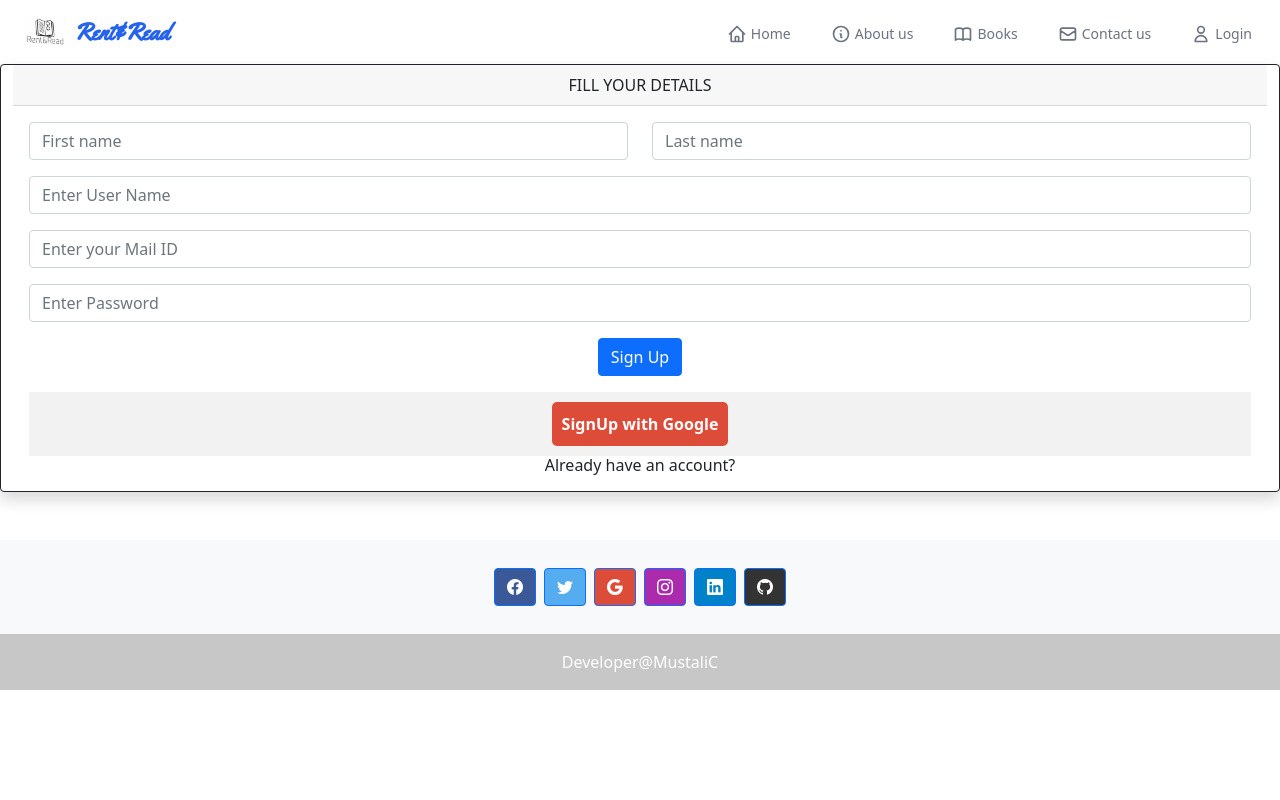
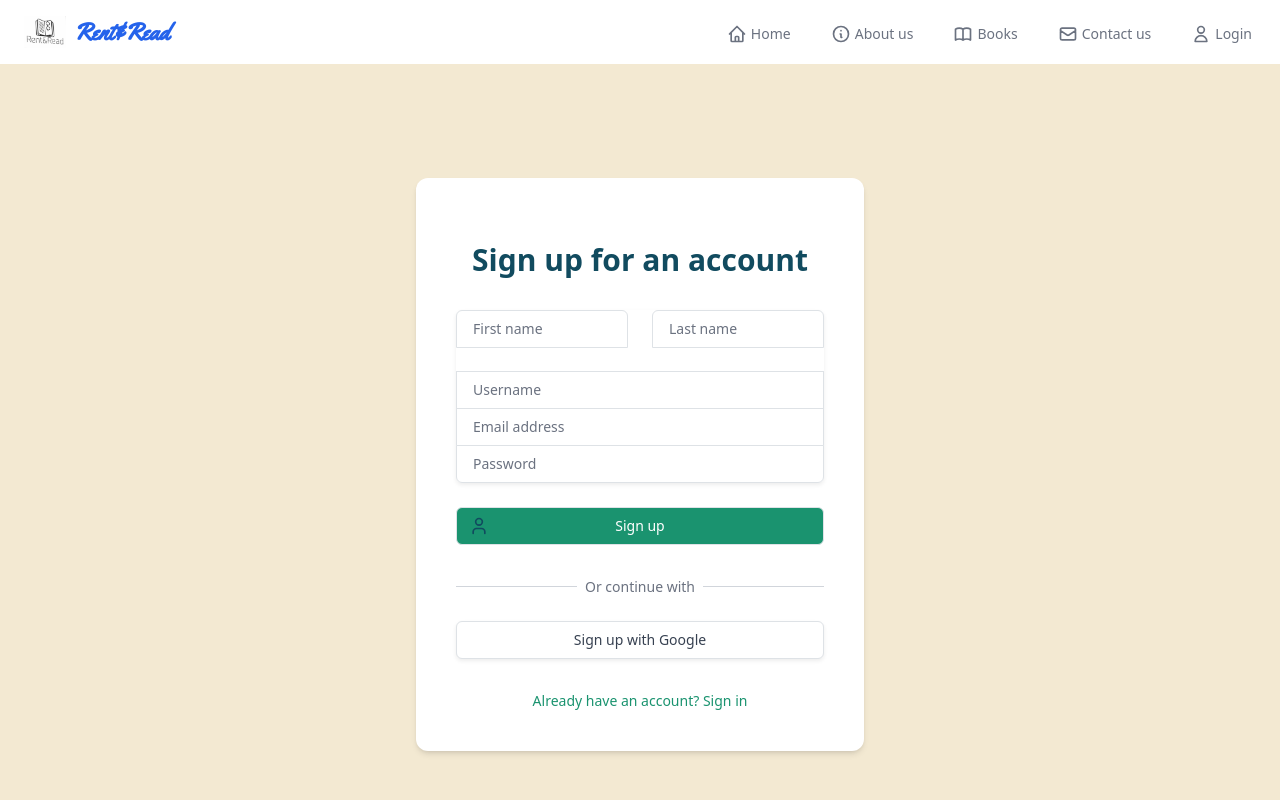
Before and after one commit to mustali17/BookRentalService, a React (Create React App) app: page /signup in a window 1280 px wide. Shown: the top 800 px of the page. Built offline with nearby package versions, Linux system fonts and the light colour scheme.

Commit message:
signin and signup page redisgned

```diff
--- a/src/components/Signin.js
+++ b/src/components/Signin.js
@@ -1,31 +1,27 @@
 import React, { useState } from "react";
-import { useNavigate } from "react-router";
-import { Link } from "react-router-dom";
+import { useNavigate, Link } from "react-router-dom";
 import { ToastContainer, toast } from "react-toastify";
 import "react-toastify/dist/ReactToastify.css";
+import { motion } from "framer-motion";
+import { Mail, Lock } from "lucide-react";
 
-export default function Signin() {
+export default function SignIn() {
   const [email, setEmail] = useState("");
   const [password, setPassword] = useState("");
   const navigate = useNavigate();
 
-  async function onSignin(e) {
+  const onSignin = async (e) => {
     e.preventDefault();
-    const response = await fetch(
-      "https://rentandread.onrender.com/api/user/signin",
-      {
+    try {
+      const response = await fetch("https://rentandread.onrender.com/api/user/signin", {
         method: "POST",
         headers: {
           "Content-Type": "application/json",
         },
-        body: JSON.stringify({
-          email,
-          password,
-        }),
-      }
-    )
-      .then((res) => res.json())
-      .then((data) => {
+        body: JSON.stringify({ email, password }),
+      });
+
+      const data = await response.json();
       if (data.error) {
         toast.error(data.error);
       } else {
@@ -36,56 +32,77 @@ export default function Signin() {
         navigate("/books");
         window.location.reload();
       }
-      });
+    } catch (error) {
+      toast.error("An error occurred. Please try again.");
     }
+  };
 
   return (
+    <div className="min-h-screen bg-[#F3E9D2] flex items-center justify-center py-12 px-4 sm:px-6 lg:px-8">
+      <motion.div
+        initial={{ opacity: 0, y: 20 }}
+        animate={{ opacity: 1, y: 0 }}
+        transition={{ duration: 0.5 }}
+        className="max-w-md w-full space-y-8 bg-white p-10 rounded-xl shadow-md"
+      >
         <div>
-      <div
-        className="container text-center card border-dark shadow"
-        style={{ width: "25rem" }}
-      >
-        <div className="card-header">SIGN IN</div>
-        <div className="card-body">
-          <form onSubmit={onSignin}>
-            <div className="mb-3 form-group">
+          <h2 className="mt-6 text-center text-3xl font-extrabold text-[#114B5F]">Sign in to your account</h2>
+        </div>
+        <form className="mt-8 space-y-6" onSubmit={onSignin}>
+          <input type="hidden" name="remember" value="true" />
+          <div className="rounded-md shadow-sm -space-y-px">
+            <div>
+              <label htmlFor="email-address" className="sr-only">Email address</label>
               <input
-                type="text"
-                className="form-control"
-                id="email"
-                placeholder="Enter Your Email"
-                onChange={function changename(event) {
-                  setEmail(event.target.value);
-                }}
+                id="email-address"
+                name="email"
+                type="email"
+                autoComplete="email"
+                required
+                className="appearance-none rounded-none relative block w-full px-3 py-2 border border-gray-300 placeholder-gray-500 text-gray-900 rounded-t-md focus:outline-none focus:ring-[#1A936F] focus:border-[#1A936F] focus:z-10 sm:text-sm"
+                placeholder="Email address"
                 value={email}
+                onChange={(e) => setEmail(e.target.value)}
               />
             </div>
-            <div className="mb-3 form-group">
+            <div>
+              <label htmlFor="password" className="sr-only">Password</label>
               <input
+                id="password"
+                name="password"
                 type="password"
-                className="form-control"
-                id="password"
-                placeholder="Enter Your Password"
-                onChange={function changename(event) {
-                  setPassword(event.target.value);
-                }}
+                autoComplete="current-password"
+                required
+                className="appearance-none rounded-none relative block w-full px-3 py-2 border border-gray-300 placeholder-gray-500 text-gray-900 rounded-b-md focus:outline-none focus:ring-[#1A936F] focus:border-[#1A936F] focus:z-10 sm:text-sm"
+                placeholder="Password"
                 value={password}
+                onChange={(e) => setPassword(e.target.value)}
               />
             </div>
-            <div className="mb-3 form-group">
-              <input
+          </div>
+
+          <div>
+            <motion.button
+              whileHover={{ scale: 1.05 }}
+              whileTap={{ scale: 0.95 }}
               type="submit"
-                value="Sign In"
-                className="btn btn-primary"
-              />
+              className="group relative w-full flex justify-center py-2 px-4 border border-transparent text-sm font-medium rounded-md text-white bg-[#1A936F] hover:bg-[#114B5F] focus:outline-none focus:ring-2 focus:ring-offset-2 focus:ring-[#1A936F]"
+            >
+              <span className="absolute left-0 inset-y-0 flex items-center pl-3">
+                <Lock className="h-5 w-5 text-[#114B5F] group-hover:text-[#1A936F]" aria-hidden="true" />
+              </span>
+              Sign in
+            </motion.button>
           </div>
-            <h6>
-              <Link to="/signup">Don't have an account? Click here</Link>
-            </h6>
         </form>
+
+        <div className="text-sm text-center">
+          <Link to="/signup" className="font-medium text-[#1A936F] hover:text-[#114B5F]">
+            Don't have an account? Sign up
+          </Link>
+        </div>
+      </motion.div>
       <ToastContainer />
-        </div>
-      </div>
     </div>
   );
 }
--- a/src/components/Signup.js
+++ b/src/components/Signup.js
@@ -1,42 +1,72 @@
 import React, { useState } from "react";
-import { useNavigate } from "react-router";
-import { Link } from "react-router-dom";
+import { useNavigate, Link } from "react-router-dom";
 import { ToastContainer, toast } from "react-toastify";
 import "react-toastify/dist/ReactToastify.css";
+import { motion } from "framer-motion";
+import { User, Mail, Lock } from "lucide-react";
 import firebase from "firebase/compat/app";
 import "firebase/compat/auth";
-import "firebase/compat/firestore";
-import { useAuthState } from "react-firebase-hooks/auth";
 import axios from "axios";
+
 export default function SignUp() {
-  firebase.initializeApp({
-    apiKey: "AIzaSyAik4-IVb4tTeH2Y4EzT0sE1feVWJVyJVQ",
-    authDomain: "rentnread-e352c.firebaseapp.com",
-    projectId: "rentnread-e352c",
-    storageBucket: "rentnread-e352c.appspot.com",
-    messagingSenderId: "189587809023",
-    appId: "1:189587809023:web:0b9015132b739ed05622ca",
-    measurementId: "G-EFZDZEEJTE",
+  const [form, setForm] = useState({
+    name: "",
+    lname: "",
+    username: "",
+    email: "",
+    password: "",
+    provider: "local",
   });
-  const auth = firebase.auth();
 
-  function SignInWithGoogle() {
   const navigate = useNavigate();
+
+  const updateForm = (value) => {
+    setForm((prev) => ({ ...prev, ...value }));
+  };
+
+  const onSubmit = async (e) => {
+    e.preventDefault();
+    if (!/^[\w-]+(\.[\w-]+)*@([\w-]+\.)+[a-zA-Z]{2,7}$/.test(form.email)) {
+      toast.error("Invalid Email ID");
+      return;
+    }
+
+    try {
+      const response = await fetch("https://rentandread.onrender.com/api/user/signup", {
+        method: "POST",
+        headers: {
+          "Content-Type": "application/json",
+          Authorization: "Bearer " + localStorage.getItem("jwt"),
+        },
+        body: JSON.stringify(form),
+      });
+
+      const data = await response.json();
+      if (data.error) {
+        toast.error(data.error);
+      } else {
+        toast.success("User Created Successfully");
+        navigate("/signin");
+      }
+    } catch (error) {
+      toast.error("An error occurred. Please try again.");
+    }
+
+    setForm({ name: "", lname: "", username: "", email: "", password: "" });
+  };
 
   const signInWithGoogle = async () => {
     const provider = new firebase.auth.GoogleAuthProvider();
     try {
-        const result = await auth.signInWithPopup(provider);
+      const result = await firebase.auth().signInWithPopup(provider);
       const user = result.user;
-        const uname = user.displayName;
-        const nameArray = uname.split(" ");
-        const name = nameArray[0];
-        const lname = nameArray[1];
+      const [name, lname] = user.displayName.split(" ");
+
       const response = await axios.post(
         "https://rentandread.onrender.com/api/user/signup",
         {
-            name: name,
-            lname: lname,
+          name,
+          lname,
           email: user.email,
           provider: "google",
         },
@@ -47,6 +77,7 @@ export default function SignUp() {
           },
         }
       );
+
       if (response.data.error) {
         toast.error(response.data.error);
       } else {
@@ -54,172 +85,139 @@ export default function SignUp() {
         navigate("/username", { state: { email: user.email } });
       }
     } catch (error) {
-        console.log(error);
+      toast.error("Google Sign Up failed. Please try again.");
     }
   };
 
   return (
-      <div style={{ backgroundColor: "#f2f2f2", padding: "10px" }}>
-        <button
-          style={{
-            backgroundColor: "#dd4b39",
-            color: "#fff",
-            border: "none",
-            padding: "10px",
-            borderRadius: "5px",
-            cursor: "pointer",
-            fontWeight: "bold",
-          }}
-          onClick={signInWithGoogle}
+    <div className="min-h-screen bg-[#F3E9D2] flex items-center justify-center py-12 px-4 sm:px-6 lg:px-8">
+      <motion.div
+        initial={{ opacity: 0, y: 20 }}
+        animate={{ opacity: 1, y: 0 }}
+        transition={{ duration: 0.5 }}
+        className="max-w-md w-full space-y-8 bg-white p-10 rounded-xl shadow-md"
       >
-          SignUp with Google
-        </button>
+        <div>
+          <h2 className="mt-6 text-center text-3xl font-extrabold text-[#114B5F]">Sign up for an account</h2>
         </div>
-    );
-  }
-
-  const [form, setForm] = useState({
-    name: "",
-    lname: "",
-    username: "",
-    email: "",
-    password: "",
-    provider: "local",
-  });
-  const navigate = useNavigate();
-
-  // These methods will update the state properties.
-  function updateForm(value) {
-    return setForm((prev) => {
-      return { ...prev, ...value };
-    });
-  }
-
-  // This function will handle the submission.
-  async function onSubmit(e) {
-    e.preventDefault();
-    if (
-      !/^(([^<>()\[\]\\.,;:\s@"]+(\.[^<>()\[\]\\.,;:\s@"]+)*)|(".+"))@((\[[0-9]{1,3}\.[0-9]{1,3}\.[0-9]{1,3}\.[0-9]{1,3}])|(([a-zA-Z\-0-9]+\.)+[a-zA-Z]{2,}))$/.test(
-        form.email
-      )
-    ) {
-      toast.error("Invalid Email ID");
-      return;
-    }
-
-    // When a post request is sent to the create url, we'll add a new record to the database.
-    const newPerson = { ...form };
-
-    const response = await fetch(
-      "https://rentandread.onrender.com/api/user/signup",
-      {
-        method: "POST",
-        headers: {
-          "Content-Type": "application/json",
-          Authorization: "Bearer " + localStorage.getItem("jwt"),
-        },
-        body: JSON.stringify(newPerson),
-      }
-    )
-      .then((res) => res.json())
-      .then((data) => {
-        if (data.error) {
-          toast.error(data.error);
-        } else {
-          toast.success("User Created Successfully");
-        }
-      });
-
-    setForm({ name: "", lname: "", username: "", email: "", password: "" });
-  }
-
-  // This following section will display the form that takes the input from the user.
-  return (
+        <form className="mt-8 space-y-6" onSubmit={onSubmit}>
+          <div className="rounded-md shadow-sm -space-y-px">
+            <div className="flex gap-4 mb-4">
               <div>
-      <div className="container text-center card border-dark shadow">
-        <div className="card-header">FILL YOUR DETAILS</div>
-        <div className="card-body">
-          <form onSubmit={onSubmit}>
-            {/* <div className="mb-3 form-group">
+                <label htmlFor="name" className="sr-only">First name</label>
                 <input
+                  id="name"
+                  name="name"
                   type="text"
-           className="form-control"
-           id="name"
-           value={form.name}
-           placeholder="Enter Your Name"
-           onChange={(e) => updateForm({ name: e.target.value })}
-         />
-       </div> */}
-            <div className="row mb-3">
-              <div className="col-md-6">
-                {/* <label className="labels">Name</label> */}
-                <input
-                  type="text"
-                  className="form-control"
-                  id="name"
+                  required
+                  className="appearance-none rounded-none relative block w-full px-3 py-2 border border-gray-300 placeholder-gray-500 text-gray-900 rounded-t-md focus:outline-none focus:ring-[#1A936F] focus:border-[#1A936F] focus:z-10 sm:text-sm"
                   placeholder="First name"
                   value={form.name}
                   onChange={(e) => updateForm({ name: e.target.value })}
                 />
               </div>
-              <div className="col-md-6">
-                {/* <label className="labels">Surname</label> */}
+              <div>
+                <label htmlFor="lname" className="sr-only">Last name</label>
                 <input
+                  id="lname"
+                  name="lname"
                   type="text"
-                  className="form-control"
+                  required
+                  className="appearance-none rounded-none relative block w-full px-3 py-2 border border-gray-300 placeholder-gray-500 text-gray-900 rounded-t-md focus:outline-none focus:ring-[#1A936F] focus:border-[#1A936F] focus:z-10 sm:text-sm"
+                  placeholder="Last name"
                   value={form.lname}
                   onChange={(e) => updateForm({ lname: e.target.value })}
-                  placeholder="Last name"
                 />
               </div>
             </div>
-            <div className="mb-3 form-group">
+            <div>
+              <label htmlFor="username" className="sr-only">Username</label>
               <input
+                id="username"
+                name="username"
                 type="text"
-                className="form-control"
-                id="username"
+                required
+                className="appearance-none rounded-none relative block w-full px-3 py-2 border border-gray-300 placeholder-gray-500 text-gray-900 focus:outline-none focus:ring-[#1A936F] focus:border-[#1A936F] focus:z-10 sm:text-sm"
+                placeholder="Username"
                 value={form.username}
-                placeholder="Enter User Name"
                 onChange={(e) => updateForm({ username: e.target.value })}
               />
             </div>
-            <div className="mb-3 form-group">
+            <div>
+              <label htmlFor="email-address" className="sr-only">Email address</label>
               <input
-                type="text"
-                className="form-control"
-                id="email"
+                id="email-address"
+                name="email"
+                type="email"
+                autoComplete="email"
+                required
+                className="appearance-none rounded-none relative block w-full px-3 py-2 border border-gray-300 placeholder-gray-500 text-gray-900 focus:outline-none focus:ring-[#1A936F] focus:border-[#1A936F] focus:z-10 sm:text-sm"
+                placeholder="Email address"
                 value={form.email}
-                placeholder="Enter your Mail ID"
                 onChange={(e) => updateForm({ email: e.target.value })}
               />
             </div>
-            <div className="mb-3 form-group">
+            <div>
+              <label htmlFor="password" className="sr-only">Password</label>
               <input
+                id="password"
+                name="password"
                 type="password"
-                className="form-control"
-                id="password"
+                autoComplete="current-password"
+                required
+                className="appearance-none rounded-none relative block w-full px-3 py-2 border border-gray-300 placeholder-gray-500 text-gray-900 rounded-b-md focus:outline-none focus:ring-[#1A936F] focus:border-[#1A936F] focus:z-10 sm:text-sm"
+                placeholder="Password"
                 value={form.password}
-                placeholder="Enter Password"
                 onChange={(e) => updateForm({ password: e.target.value })}
               />
             </div>
+          </div>
 
-            <div className="mb-3 form-group">
-              <input
+          <div>
+            <motion.button
+              whileHover={{ scale: 1.05 }}
+              whileTap={{ scale: 0.95 }}
               type="submit"
-                value="Sign Up"
-                className="btn btn-primary"
-              />
+              className="group relative w-full flex justify-center py-2 px-4 border border-transparent text-sm font-medium rounded-md text-white bg-[#1A936F] hover:bg-[#114B5F] focus:outline-none focus:ring-2 focus:ring-offset-2 focus:ring-[#1A936F]"
+            >
+              <span className="absolute left-0 inset-y-0 flex items-center pl-3">
+                <User className="h-5 w-5 text-[#114B5F] group-hover:text-[#1A936F]" aria-hidden="true" />
+              </span>
+              Sign up
+            </motion.button>
           </div>
         </form>
-          <SignInWithGoogle />
-          <h6>
-            <Link to="/signin">Already have an account?</Link>
-          </h6>
 
-          <ToastContainer />
+        <div className="mt-6">
+          <div className="relative">
+            <div className="absolute inset-0 flex items-center">
+              <div className="w-full border-t border-gray-300"></div>
+            </div>
+            <div className="relative flex justify-center text-sm">
+              <span className="px-2 bg-white text-gray-500">Or continue with</span>
             </div>
           </div>
+
+          <div className="mt-6">
+            <motion.button
+              whileHover={{ scale: 1.05 }}
+              whileTap={{ scale: 0.95 }}
+              onClick={signInWithGoogle}
+              className="w-full flex items-center justify-center px-4 py-2 border border-gray-300 rounded-md shadow-sm text-sm font-medium text-gray-700 bg-white hover:bg-gray-50 focus:outline-none focus:ring-2 focus:ring-offset-2 focus:ring-[#1A936F]"
+            >
+              {/* <Google className="h-5 w-5 mr-2" /> */}
+              Sign up with Google
+            </motion.button>
+          </div>
+        </div>
+
+        <div className="text-sm text-center">
+          <Link to="/signin" className="font-medium text-[#1A936F] hover:text-[#114B5F]">
+            Already have an account? Sign in
+          </Link>
+        </div>
+      </motion.div>
+      <ToastContainer />
     </div>
   );
 }
```
Lines whose indentation alone changed are shown as unchanged.
